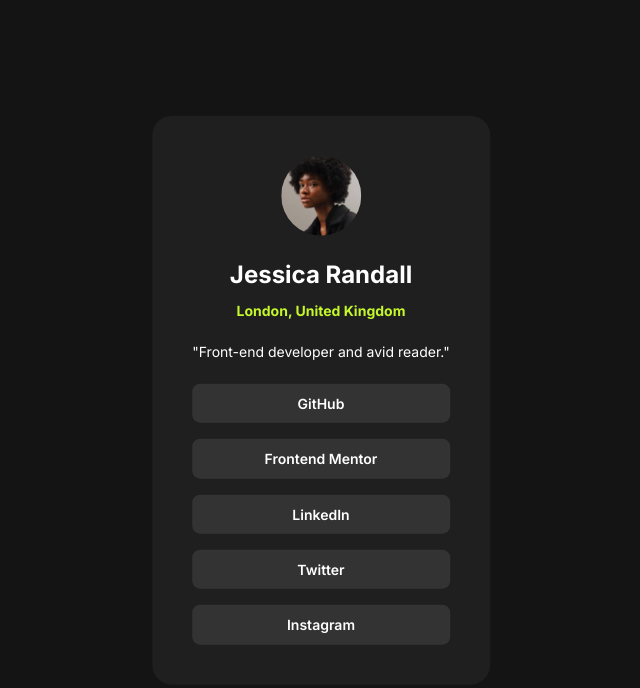
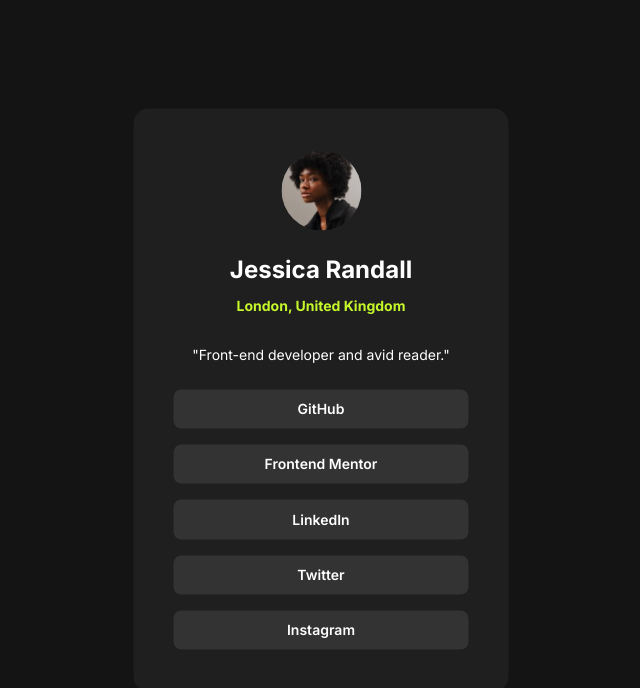
Before and after one commit to totarochristian/social-links-profile, a plain HTML site: page index.html in a window 1280 px wide. Shown: the whole page, without its empty margins (319-959 px from the left). Drawn offline with Linux system fonts and the light colour scheme.

Commit message:
Updated root variables to fix some spaces

```diff
--- a/css/styles.css
+++ b/css/styles.css
@@ -10,14 +10,16 @@
   --fw-bold: 700;
   --fs-p: 0.875rem;
   --container-min-width: 330px;
-  --container-max-width: 385px;
-  --container-border-radius: 20px;
-  --container-padding: 2.5rem;
+  --container-max-width: 375px;
+  --container-border-radius: 15px;
+  --container-padding-x: 2.5rem;
+  --container-padding-y: 2.6rem;
   --container-avatar-width: 5rem;
   --container-avatar-border-radius: 50%;
-  --biography-h1-m-t: 1.5rem;
+  --biography-h1-m-t: 1.6rem;
   --biography-h2-m-t: 0.8rem;
-  --biography-p-m-y: 1.5rem;
+  --biography-h2-p-b: 0.4rem;
+  --biography-p-m-y: 1.6rem;
   --technologies-gap: 1rem;
   --technologies-padding-y: 0.7rem;
   --technologies-padding-x: 1.2rem;
@@ -73,10 +75,11 @@ h2,p,a { font-size: var(--fs-p);}
 .container {
   min-width: var(--container-min-width);
   max-width: var(--container-max-width);
+  width: var(--container-max-width);
   border-radius: var(--container-border-radius);
   border: 1px solid var(--black);
   box-shadow: 8px 8px var(--black);
-  padding: var(--container-padding);
+  padding: var(--container-padding-y) var(--container-padding-x);
 }
 .container img {
   width: var(--container-avatar-width);
@@ -84,7 +87,10 @@ h2,p,a { font-size: var(--fs-p);}
 }
 /*********** Biography ***********/
 #biography h1{ margin-top: var(--biography-h1-m-t); }
-#biography h2{ margin-top: var(--biography-h2-m-t); }
+#biography h2{
+  margin-top: var(--biography-h2-m-t);
+  padding-bottom: var(--biography-h2-p-b);
+ }
 #biography p{
   margin-top: var(--biography-p-m-y);
   margin-bottom: var(--biography-p-m-y);
```
